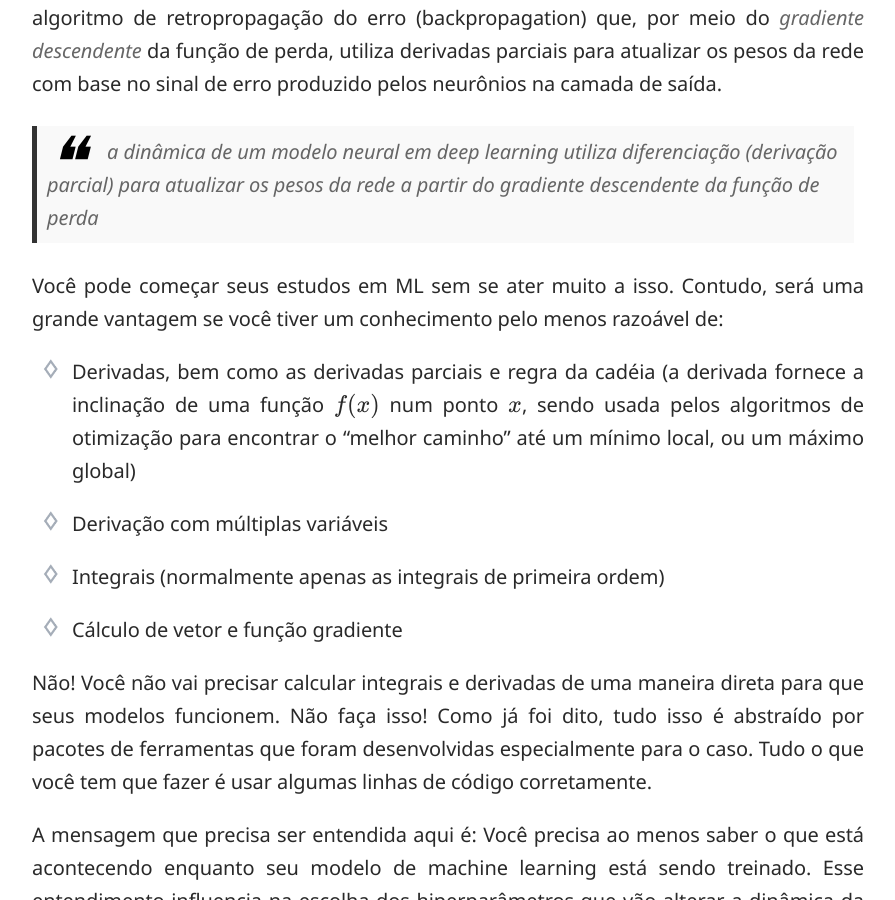
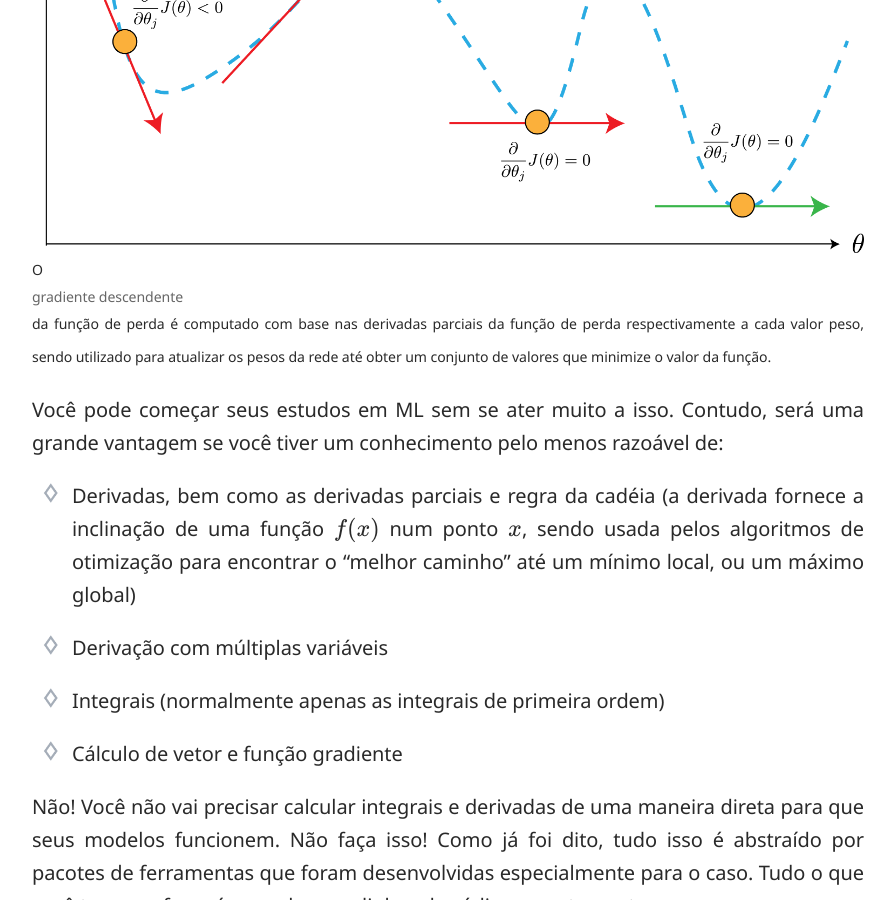
Before and after one commit to luisfredgs/luisfredgs.github.io, a Jekyll site: the page built from _posts/2018-01-18-dicas-para-aprender-machine-learning.md, in a window 1280 px wide and 900 px high, scrolled down 5578 px. Shown: the whole window, without its empty margins (192-1087 px from the left). Built offline with Jekyll 4.4.1, drawn with Linux system fonts in a browser that asks for light colours; formulas are drawn with MathJax 3; comment, search, counter and statistics services are not loaded.

Commit message:
Update 2018-01-18-dicas-para-aprender-machine-learning.md

```diff
--- a/_posts/2018-01-18-dicas-para-aprender-machine-learning.md
+++ b/_posts/2018-01-18-dicas-para-aprender-machine-learning.md
@@ -74,14 +74,16 @@ Em machine learning, fazemos um uso intensivo de operações envolvendo as estru
 
 ## Cálculo diferencial
 
-{:.image}
-![](/assets/img/gradient_descent_2d.png)
-
 A diferenciação é uma das mais importantes ferramentas na ciência, como na física, por exemplo, quando estamos tentando modelar a dinâmica de um determinado sistema. Basicamente, as diferenciações relacionam a taxa de variação de uma quantidade específica à outras propriedades presentes no sistema.
 
 Para citar um exemplo, a dinâmica de um modelo neural em deep learning utiliza diferenciação (derivação parcial) para atualizar os pesos da rede de acordo com alguma regra específica. Um exemplo mais concreto dentro do mesmo contexto seria o algoritmo de retropropagação do erro (backpropagation) que, por meio do *gradiente descendente* da função de perda, utiliza derivadas parciais para atualizar os pesos da rede com base no sinal de erro produzido pelos neurônios na camada de saída.
 
 > *a dinâmica de um modelo neural em deep learning utiliza diferenciação (derivação parcial) para atualizar os pesos da rede a partir do gradiente descendente da função de perda*
+
+{:.image}
+![](/assets/img/gradient_descent_2d.png)
+O *gradiente descendente* da função de perda é computado com base nas derivadas parciais da função de perda respectivamente a cada valor peso, sendo utilizado para atualizar os pesos da rede até obter um conjunto de valores que minimize o valor da função.
+
 
 Você pode começar seus estudos em ML sem se ater muito a isso. Contudo, será uma grande vantagem se você tiver um conhecimento pelo menos razoável de:
 
```
